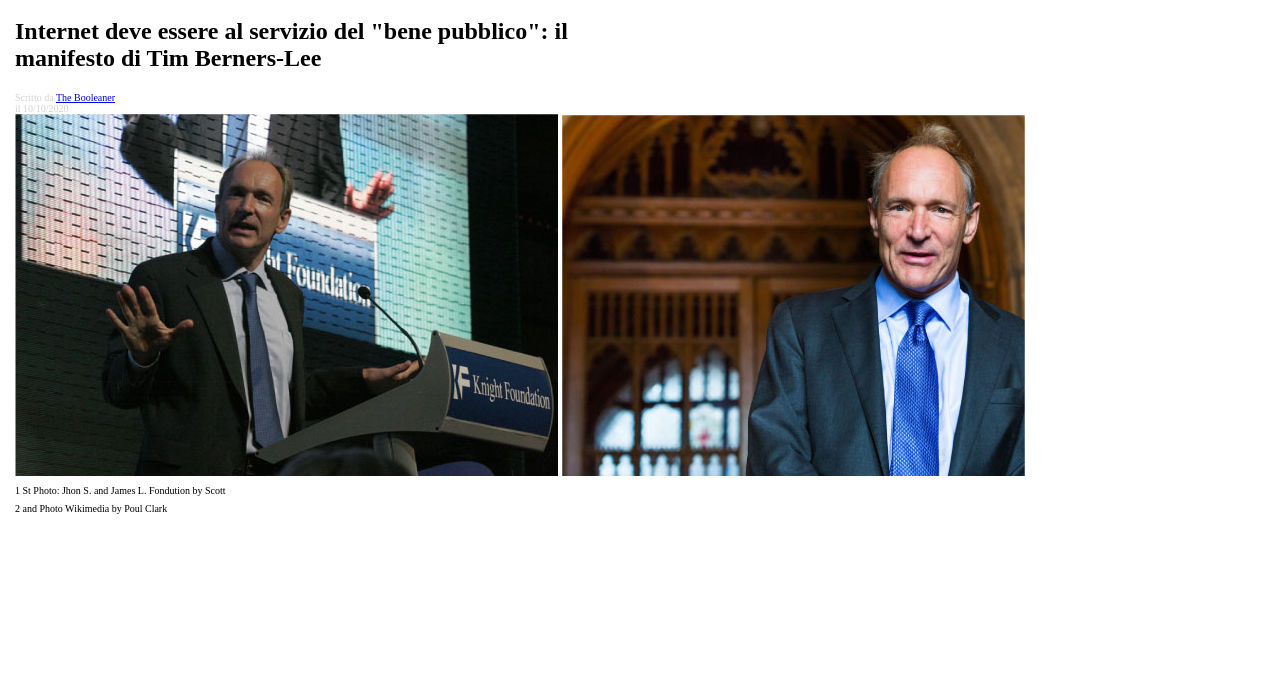
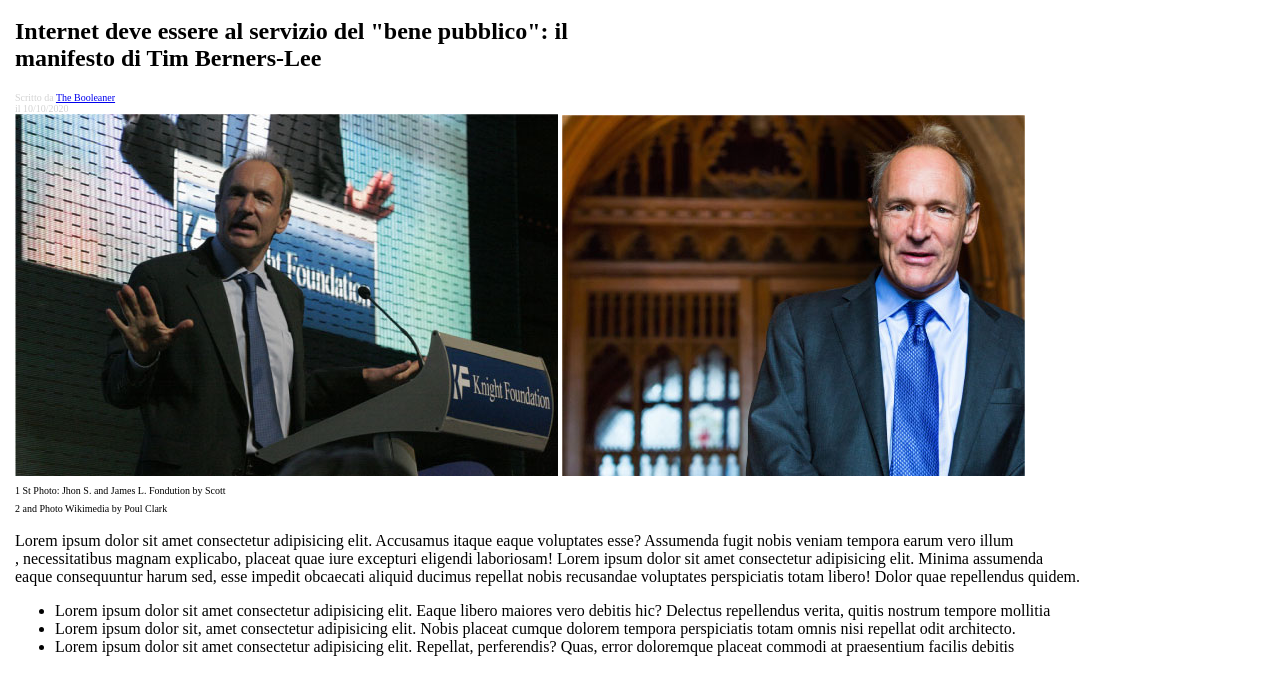
Before and after one commit to luigi2001/html-css-booleaner, a plain HTML site: page index.html in a window 1280 px wide. Shown: the part 82-776 px from the top of the page. Drawn offline with Linux system fonts and the light colour scheme.

Commit message:
add: section contenuto e elenco puntato

```diff
--- a/index.html
+++ b/index.html
@@ -35,6 +35,20 @@
         </section>
         <!--fine titolo più immagini-->
 
+        <!--inzio testo e elenco puntato-->
+        <section>
+
+            <p>Lorem ipsum dolor sit amet consectetur adipisicing elit. Accusamus itaque eaque voluptates esse? Assumenda fugit nobis veniam tempora earum vero illum <br>, necessitatibus magnam explicabo, placeat quae iure excepturi eligendi laboriosam! Lorem ipsum dolor sit amet consectetur adipisicing elit. Minima assumenda <br> eaque consequuntur harum sed, esse impedit obcaecati aliquid ducimus repellat nobis recusandae voluptates perspiciatis totam libero! Dolor quae repellendus quidem.</p>
+
+            <ul>
+                <li>Lorem ipsum dolor sit amet consectetur adipisicing elit. Eaque libero maiores vero debitis hic? Delectus repellendus verita, quitis nostrum tempore mollitia</li>
+                <li>Lorem ipsum dolor sit, amet consectetur adipisicing elit. Nobis placeat cumque dolorem tempora perspiciatis totam omnis nisi repellat odit architecto.</li>
+                <li>Lorem ipsum dolor sit amet consectetur adipisicing elit. Repellat, perferendis? Quas, error doloremque placeat commodi at praesentium facilis debitis </li>
+            </ul>
+
+        </section>
+        <!--fine testo e elenco puntato-->
+
     </main>
     <!--fine parte centrale-->
 
```
